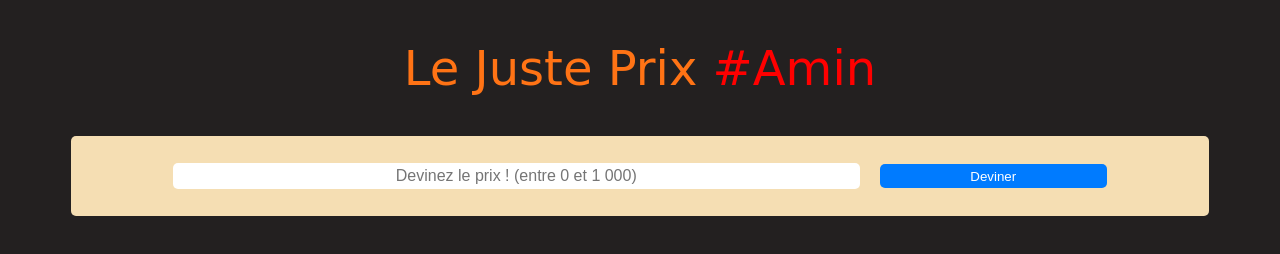
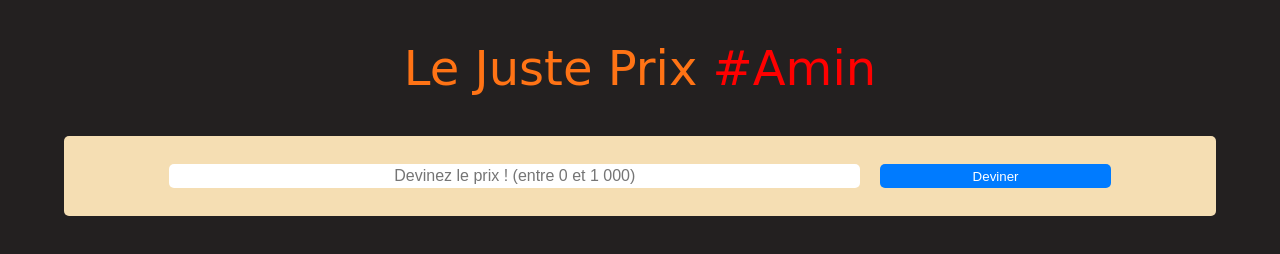
Before and after one commit to houssni-amin/Juste-prix, a plain HTML site: page index.html in a window 1280 px wide. Drawn offline with Linux system fonts and the light colour scheme; a web font is replaced by a local one.

Commit message:
Ajout test

```diff
--- a/style.css
+++ b/style.css
@@ -1,3 +1,11 @@
+*,
+::before,
+::after {
+  box-sizing: border-box;
+  margin: 0;
+  padding: 0;
+}
+
 html, body {
     background-color: #232020;
 }
```
